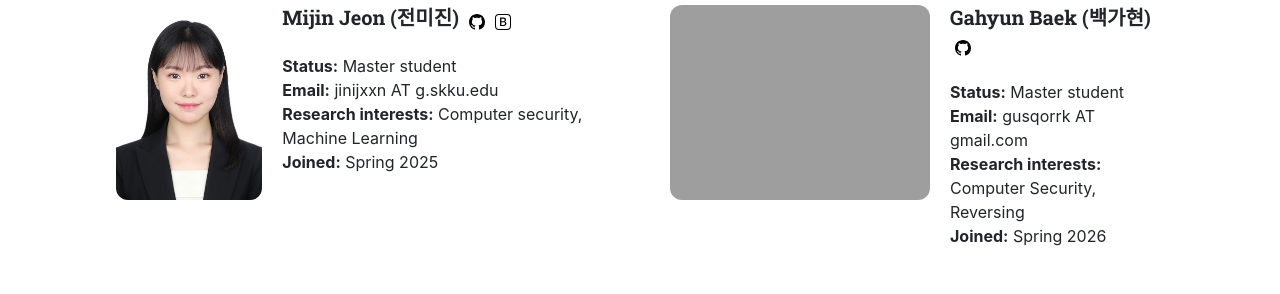
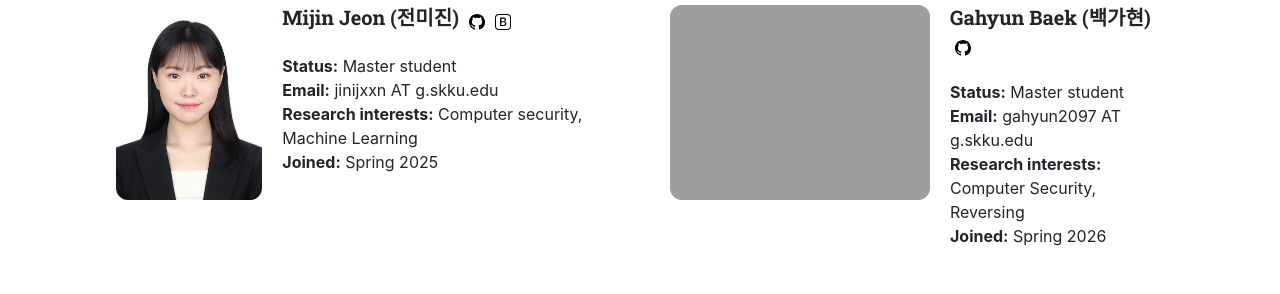
Before and after one commit to SecAI-Lab/secai-lab.github.io, a Jekyll site: the page built from pages/members.md, in a window 1280 px wide and 900 px high, scrolled down 1790 px. Shown: the part 154-448 px from the top of the window. Built offline with Jekyll 4.4.1, drawn with Linux system fonts in a browser that asks for light colours; nearby versions of some CDN libraries.

Commit message:
Update email for Gahyun Baek

```diff
--- a/_data/msb_students.yml
+++ b/_data/msb_students.yml
@@ -27,7 +27,7 @@
 - name: Gahyun Baek (백가현)
   photo: gahyun.JPG
   info: Master student
-  email: gusqorrk AT gmail.com
+  email: gahyun2097 AT g.skku.edu
   research: Computer Security, Reversing
   github: https://github.com/GahBaek
   joined: Spring 2026
```
